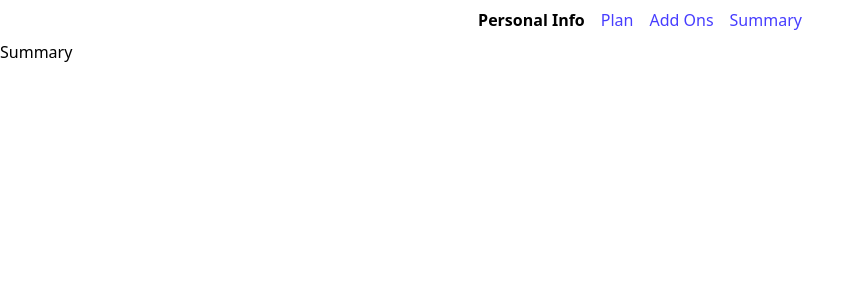
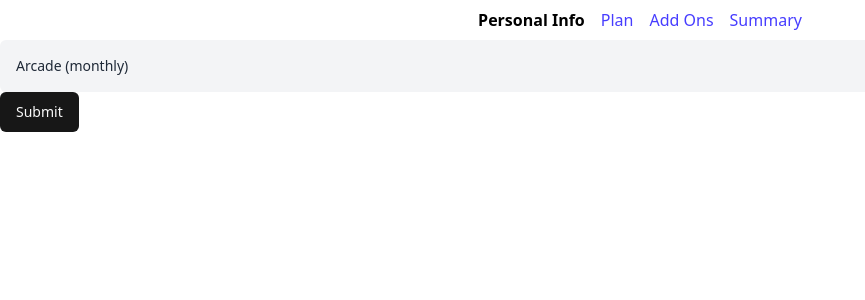
Before and after one commit to Matteonegridev/MultiStep-form, a React (Vite) app: page /summary in a window 1280 px wide. Shown: the top 300 px of the page, without its empty margins (0-865 px from the left). Built offline with nearby package versions, Linux system fonts and the light colour scheme; what fluid-tailwind would draw is missing.

Commit message:
started working on summary

```diff
--- a/package.json
+++ b/package.json
@@ -17,6 +17,7 @@
     "@radix-ui/react-radio-group": "^1.2.2",
     "@radix-ui/react-slot": "^1.1.1",
     "@radix-ui/react-switch": "^1.1.2",
+    "axios": "^1.7.9",
     "class-variance-authority": "^0.7.1",
     "clsx": "^2.1.1",
     "lucide-react": "^0.469.0",
--- a/src/components/routes/Summary.tsx
+++ b/src/components/routes/Summary.tsx
@@ -1,9 +1,55 @@
-import React from "react";
+import { usePlansContext } from "@/hooks/usePlansContext";
+import { useContextHook } from "@/hooks/useStepContext";
+import { SchemaValues } from "@/schema/zodSchema";
 
-type Props = {};
+import { SubmitHandler, useFormContext } from "react-hook-form";
+import { useNavigate } from "react-router";
+import axios from "axios";
+import { Button } from "../ui/button";
 
-function Summary({}: Props) {
-  return <div>Summary</div>;
+function Summary() {
+  const form = useFormContext<SchemaValues>();
+  const navigate = useNavigate();
+  const { isMonthly } = usePlansContext();
+  const { setCurrentStep } = useContextHook();
+
+  const fullData = form.getValues();
+
+  console.log(fullData);
+
+  const sendData = async (formData: SchemaValues) => {
+    try {
+      const response = await axios.post("/api/data", formData, {
+        headers: {
+          "Content-Type": "application/json",
+        },
+      });
+      console.log("Response data:", response.data);
+
+      return response.data;
+    } catch (error) {
+      console.log("Error:", error);
+    }
+  };
+
+  const onSubmit: SubmitHandler<SchemaValues> = async (data) => {
+    const result = await sendData(data);
+    if (result) {
+      navigate("/thankyou");
+      setCurrentStep((prev) => prev + 1);
+    }
+  };
+
+  return (
+    <form onSubmit={form.handleSubmit(onSubmit)}>
+      <div className="overflow-auto rounded-md bg-gray-100 p-4 text-sm text-gray-800">
+        <p>
+          {fullData.plan.type} <span>({isMonthly ? "monthly" : "yearly"})</span>
+        </p>
+      </div>
+      <Button type="submit">Submit</Button>
+    </form>
+  );
 }
 
 export default Summary;
```
Also changed, not shown: 1 other file (tests, documents, lock files or other folders).
